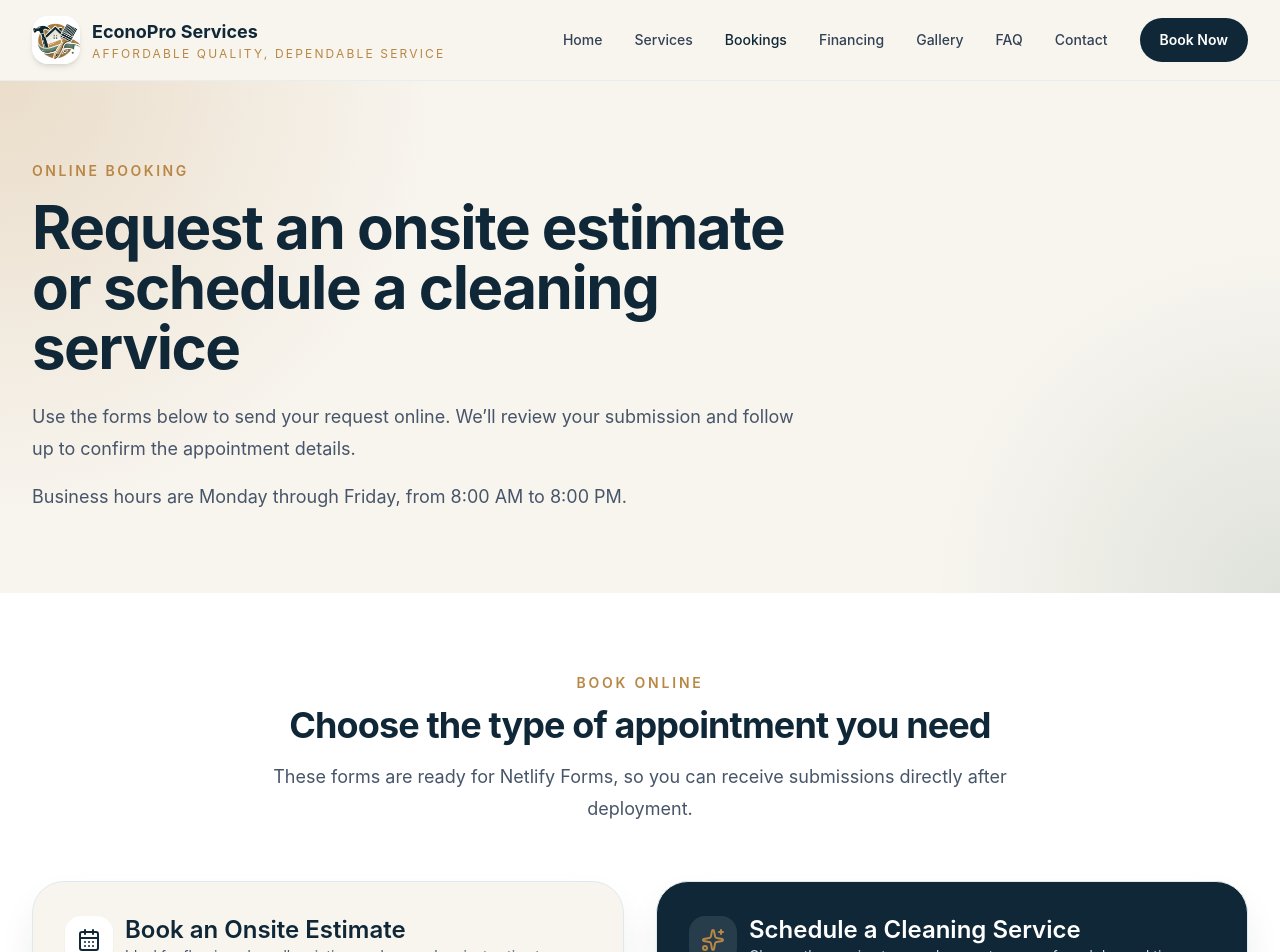
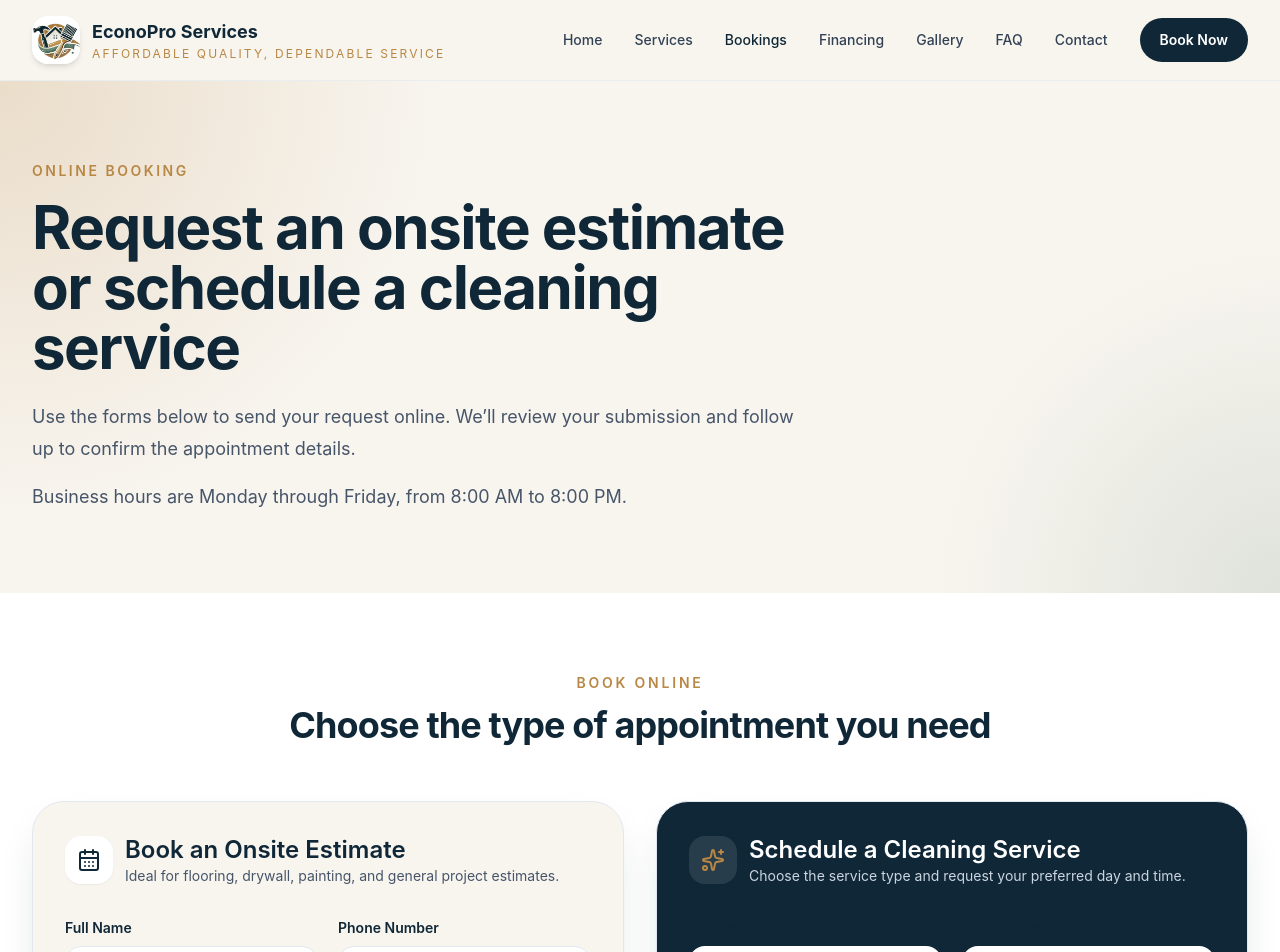
Before and after one commit to metellusa/econopro-services-web, a React (Vite) app: page /bookings in a window 1280 px wide. Shown: the top 952 px of the page. Built offline with nearby package versions, Linux system fonts and the light colour scheme.

Commit message:
Fix broken link issue

```diff
--- a/src/pages/Bookings.jsx
+++ b/src/pages/Bookings.jsx
@@ -53,7 +53,6 @@ export default function Bookings() {
           <SectionHeading
             eyebrow="Book Online"
             title="Choose the type of appointment you need"
-            description="These forms are ready for Netlify Forms, so you can receive submissions directly after deployment."
             centered
           />
 
```
Also changed, not shown: 1 other file (tests, documents, lock files or other folders).
